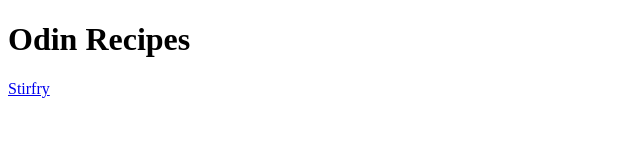
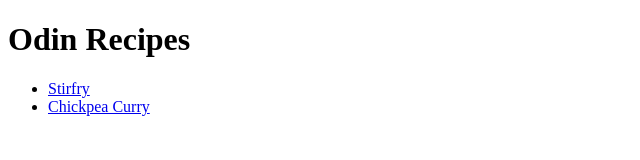
Before and after one commit to alexis-yi/odin-recipes, a plain HTML site: page index.html in a window 1280 px wide. Shown: the whole page, without its empty margins (0-640 px from the left). Drawn offline with Linux system fonts and the light colour scheme.

Commit message:
Add link to chickpeacurry.html on index.html

```diff
--- a/index.html
+++ b/index.html
@@ -6,6 +6,9 @@
     </head>
     <body>
         <h1>Odin Recipes</h1>
-        <a href="./recipes/stirfry.html">Stirfry</a>
+        <ul>
+           <li><a href="./recipes/stirfry.html">Stirfry</a></li>
+           <li><a href="./recipes/chickpeacurry.html">Chickpea Curry</a></li>
+        </ul>
     </body>
 </html>
```
